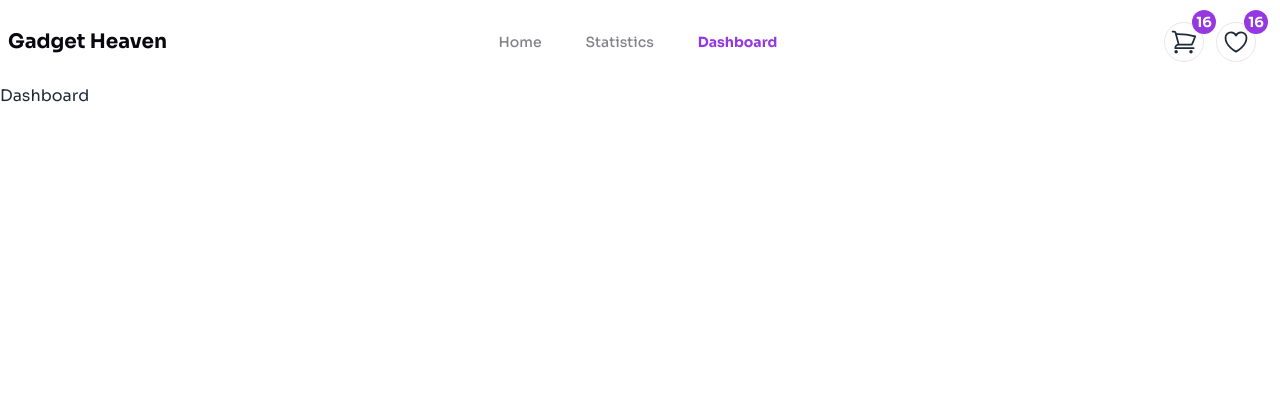
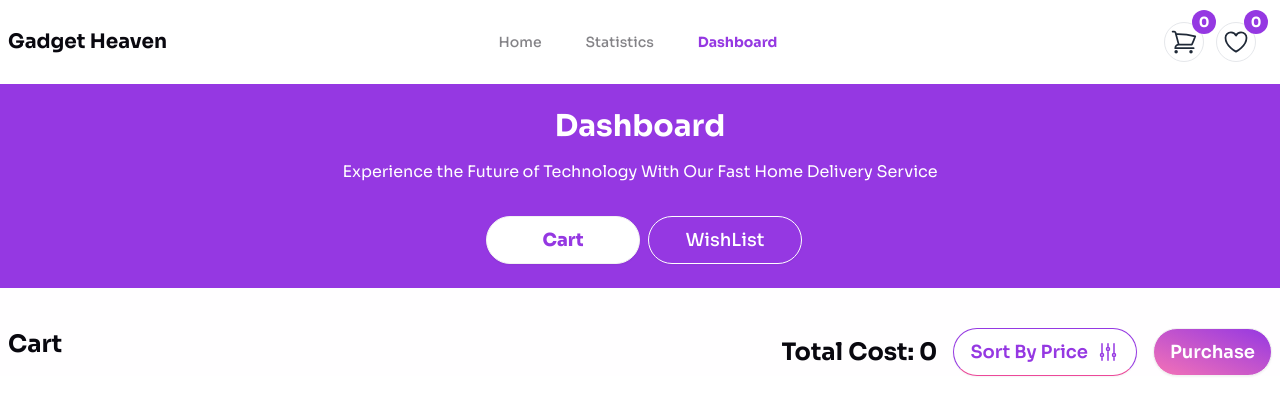
Before and after one commit to parvej-shah/Gadget-Heaven, a React (Vite) app: page /Dashboard in a window 1280 px wide. Shown: the top 414 px of the page. Built offline with nearby package versions, Linux system fonts and the light colour scheme.

Commit message:
Context APi set Sup succesfully

```diff
--- a/src/components/navbar/NavBar.jsx
+++ b/src/components/navbar/NavBar.jsx
@@ -1,7 +1,9 @@
-import React from "react";
+import React, { useContext } from "react";
 import { NavLink, useLocation } from "react-router-dom";
+import { cartContext } from "../../context";
 
 export default function NavBar() {
+  const {carts,wishLists}= useContext(cartContext);
   const location = useLocation();
   const activeLink = `${location.pathname=='/'?'focus:text-white text-white underline hover:bg-transparent':'focus:text-primaryBg text-primaryBg hover:bg-transparent hover:text-primaryBg'} focus:bg-transparent font-bold`;
   const inActiveLink =
@@ -64,7 +66,7 @@ export default function NavBar() {
         <div className="navbar-end gap-3 pr-4">
           <div className="indicator">
             <span className="indicator-item badge bg-primaryBg font-bold text-white border-0 rounded-full w-6 h-6">
-              16
+              {carts.length}
             </span>
             <div className="h-10 w-10 border rounded-full bg-white flex justify-center items-center">
               <svg
@@ -85,7 +87,7 @@ export default function NavBar() {
           </div>
           <div className="indicator">
             <span className="indicator-item badge bg-primaryBg font-bold text-white border-0 rounded-full w-6 h-6">
-              16
+              {wishLists.length}
             </span>
             <div className="h-10 w-10 rounded-full border bg-white flex justify-center items-center">
               <svg
--- a/src/components/product/Cart.jsx
+++ b/src/components/product/Cart.jsx
@@ -0,0 +1,49 @@
+import React, { useContext } from "react";
+import { cartContext } from "../../context";
+
+export default function Cart() {
+  const { carts } = useContext(cartContext);
+  const totalSum = carts.reduce(
+    (accumulator, currentValue) => accumulator + currentValue.price,
+    0
+  );
+  return (
+    <div className="bg-seconderyBg pt-10">
+      <section className="container mx-auto px-2">
+        <div className="flex justify-between">
+          <h1 className="font-bold text-2xl text-primaryText">Cart</h1>
+          <div className="flex gap-4 items-center justify-center">
+            <h2 className="font-bold text-2xl text-primaryText">
+              Total Cost: {totalSum}
+            </h2>
+            <button className="btn rounded-full bg-white border-[1.5px] border-t-primaryBg border-b-pink-500 border-x-primaryBg text-primaryBg text-lg font-semibold hover:bg-primaryBg hover:text-white flex w-fit justify-center items-center">
+              Sort By Price{" "}
+              <svg
+                xmlns="http://www.w3.org/2000/svg"
+                fill="none"
+                viewBox="0 0 24 24"
+                strokeWidth={1.5}
+                stroke="currentColor"
+                className="size-6"
+              >
+                <path
+                  strokeLinecap="round"
+                  strokeLinejoin="round"
+                  d="M6 13.5V3.75m0 9.75a1.5 1.5 0 0 1 0 3m0-3a1.5 1.5 0 0 0 0 3m0 3.75V16.5m12-3V3.75m0 9.75a1.5 1.5 0 0 1 0 3m0-3a1.5 1.5 0 0 0 0 3m0 3.75V16.5m-6-9V3.75m0 3.75a1.5 1.5 0 0 1 0 3m0-3a1.5 1.5 0 0 0 0 3m0 9.75V10.5"
+                />
+              </svg>
+            </button>
+            <button className="btn rounded-full bg-gradient-to-tr border-[1.5px] to-primaryBg from-pink-400  text-white text-lg font-semibold hover:bg-primaryBg">
+              Purchase
+            </button>
+          </div>
+        </div>
+        <div>
+          {carts.map((product) => {
+            "parvej"
+          })}
+        </div>
+      </section>
+    </div>
+  );
+}
--- a/src/components/product/ProductDetails.jsx
+++ b/src/components/product/ProductDetails.jsx
@@ -1,8 +1,10 @@
-import React from "react";
+import React, { useContext } from "react";
 import { useLoaderData, useParams } from "react-router-dom";
 import ReactStars from "react-rating-stars-component";
+import { cartContext } from "../../context";
 
 export default function ProductDetails() {
+  const {handleAddToCart,handleAddToWishList} = useContext(cartContext);
   const products = useLoaderData();
   const { id } = useParams();
   const product = products.find((pro) => pro.product_id === id);
@@ -17,7 +19,6 @@ export default function ProductDetails() {
     availability,
     rating,
   } = product;
-  console.log(product);
   return (
     <div className="bg-seconderyBg pb-10">
       <div className="bg-primaryBg p-6 pb-52">
@@ -81,7 +82,7 @@ export default function ProductDetails() {
             </div>
             </div>
             <div className="card-actions justify-start items-center gap-4">
-              <button className="btn rounded-full bg-primaryBg text-white flex items-center justify-center gap-1 hover:bg-primaryBg/90">
+              <button onClick={()=>handleAddToCart(product)} className="btn rounded-full bg-primaryBg text-white flex items-center justify-center gap-1 hover:bg-primaryBg/90">
                 Add To Card
                 <svg
                   xmlns="http://www.w3.org/2000/svg"
@@ -98,7 +99,7 @@ export default function ProductDetails() {
                   />
                 </svg>
               </button>
-              <button className="h-12 w-12 rounded-full border bg-white flex justify-center items-center">
+              <button onClick={()=>handleAddToWishList(product)} className="h-12 w-12 rounded-full border bg-white flex justify-center items-center">
                 <svg
                   xmlns="http://www.w3.org/2000/svg"
                   fill="none"
--- a/src/components/product/WishList.jsx
+++ b/src/components/product/WishList.jsx
@@ -0,0 +1,7 @@
+import React from 'react'
+
+export default function WishList() {
+  return (
+    <div>WishList</div>
+  )
+}
--- a/src/components/root/Root.jsx
+++ b/src/components/root/Root.jsx
@@ -1,15 +1,42 @@
-import React from "react";
+import React, { useState } from "react";
 import NavBar from "../navbar/NavBar";
-import { Outlet, useLocation } from "react-router-dom";
+import { Outlet } from "react-router-dom";
+import { cartContext } from "../../context";
+import { ToastContainer, toast } from 'react-toastify';
+import 'react-toastify/dist/ReactToastify.css';
 
 export default function Root() {
-    const location = useLocation();
+  const [carts, setCarts] = useState([]);
+  const [wishLists, setWishLists] = useState([]);
+  const handleAddToCart = (product)=>{
+    const productFind = carts.find(item=>item.product_id === product.product_id);
+    if(productFind){
+      toast.warning('Product already added to cart');
+    }
+    else{
+      setCarts([...carts,product]);
+      toast.success('Product added to cart');
+    }
+  }
+  const handleAddToWishList = (product)=>{
+    const productFind = wishLists.find(item=>item.product_id === product.product_id);
+    if(productFind){
+      toast.warning('Product already added to wishList');
+    }
+    else{
+      setWishLists([...wishLists,product]);
+      toast.success('Product added to wishList');
+    }
+  }
   return (
-    <div>
+    <cartContext.Provider value={{carts,handleAddToCart,wishLists,handleAddToWishList}}>
+      <div>
       <div>
         <NavBar />
       </div>
       <Outlet />
+      <ToastContainer/>
     </div>
+    </cartContext.Provider>
   );
 }
--- /dev/null
+++ b/src/context.js
@@ -0,0 +1,4 @@
+import { createContext } from "react";
+
+export const cartContext = createContext('');
+export const wishListContext = createContext('');
--- a/src/pages/dashboard/Dashboard.jsx
+++ b/src/pages/dashboard/Dashboard.jsx
@@ -1,7 +1,29 @@
-import React from 'react'
-
+import React, { useState } from "react";
+import Cart from '../../components/product/Cart'
+import WishList from '../../components/product/WishList'
 export default function Dashboard() {
+  const [isActiveList,setIsActiveList] = useState('Cart');
+  const activeBtn = 'btn w-1/2 bg-white hover:bg-primaryBg hover:border hover:border-white hover:text-white text-primaryBg rounded-full text-lg font-extrabold';
+  const inActiveBtn = 'btn w-1/2 hover:bg-white bg-primaryBg border border-white hover:text-primaryBg text-white rounded-full text-lg font-medium';
   return (
-    <div>Dashboard</div>
-  )
+    <div>
+      <div className="bg-primaryBg p-6 space-y-4">
+        <h2 className="font-bold text-3xl text-white text-center">
+          Dashboard
+        </h2>
+        <p className="text-white text-center">
+        Experience the Future of Technology With Our Fast Home Delivery Service
+        </p>
+        <div className="md:w-1/4 mx-auto flex gap-2 pt-4">
+          <button onClick={()=>setIsActiveList('Cart')} className={isActiveList==='Cart'?activeBtn:inActiveBtn}>Cart</button>
+          <button onClick={()=>setIsActiveList('WishList')} className={isActiveList==='WishList'?activeBtn:inActiveBtn}>
+              WishList
+          </button>
+        </div>
+      </div>
+      <div>
+        {isActiveList==='Cart'?<Cart/>:<WishList/>}
+      </div>
+    </div>
+  );
 }
```
